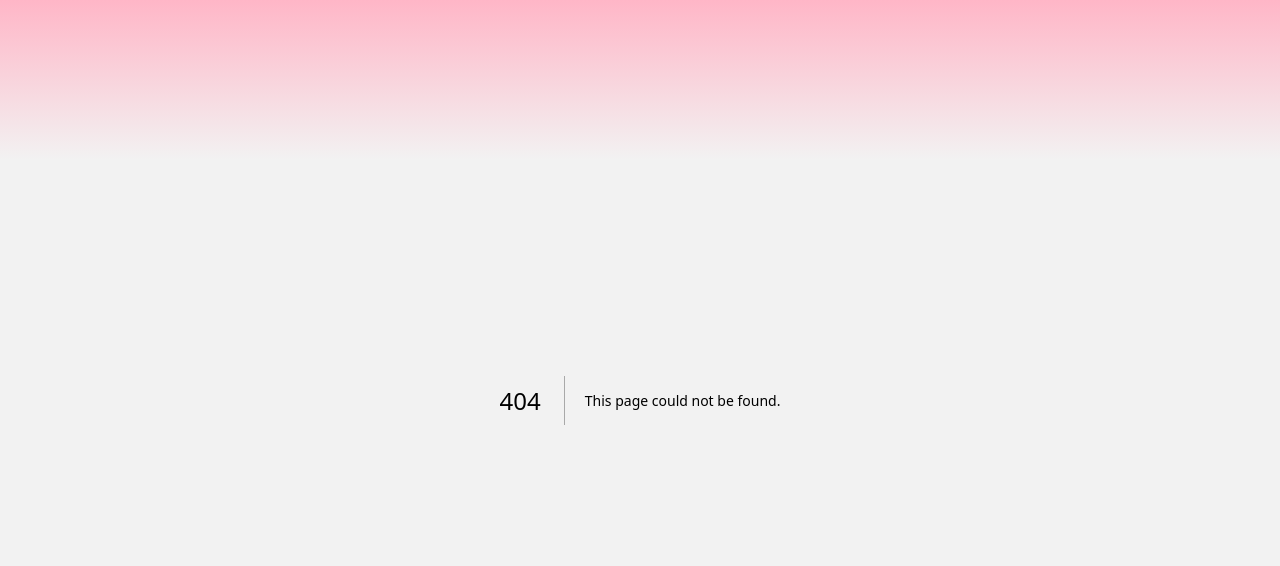
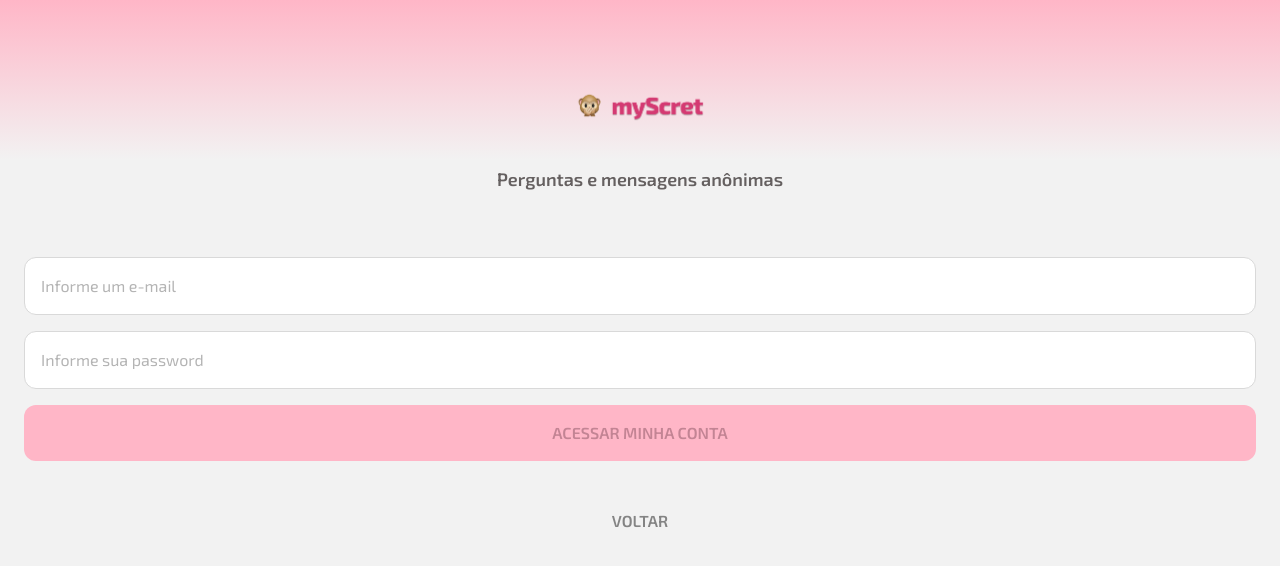
Before and after one commit to joseuilton/myscret, a Next.js app in the folder app/: page /account/login in a window 1280 px wide. Before the commit this address had no page. Shown: the top 566 px of the page. Built offline with nearby package versions, Linux system fonts and the light colour scheme.

Commit message:
feat: add initial login account page

```diff
--- /dev/null
+++ b/app/app/account/login/page.tsx
@@ -0,0 +1,22 @@
+import { Button } from "@/app/components/Button";
+import { Input } from "@/app/components/Input";
+import Link from "next/link";
+
+export default function LoginPage() {
+  return (
+    <main className="container mx-auto px-6">
+      <form className="flex flex-col gap-4 ">
+        <Input type="email" placeholder="Informe um e-mail" />
+        <Input type="password" placeholder="Informe sua password" />
+        <Button className="uppercase" type="submit" disabled>Acessar minha conta</Button>
+      </form>
+
+      <Link
+        className="block mt-8 p-4 uppercase text-center text-secondary-500 font-semibold"
+        href="/account"
+      >
+        Voltar
+      </Link>
+    </main>
+  )
+}
```
